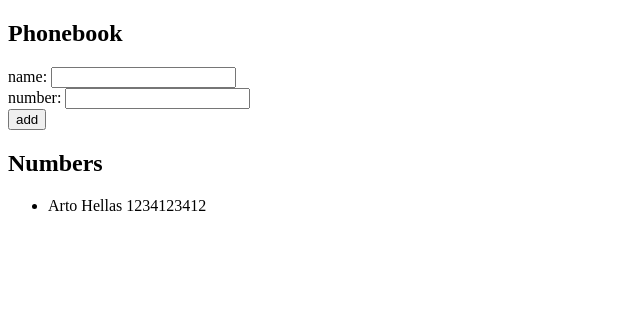
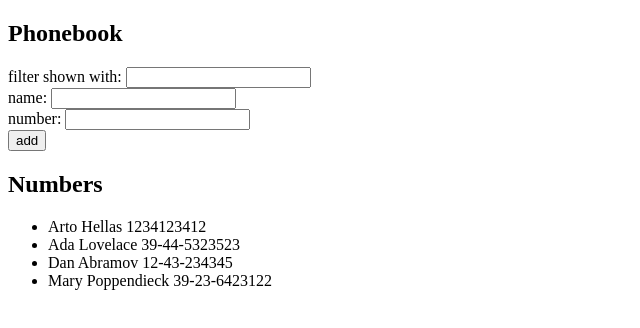
Before and after one commit to Hybanth/Fullstack-open, a React (Vite) app in the folder part2/phonebook/: page / in a window 1280 px wide. Shown: the top 328 px of the page, without its empty margins (0-640 px from the left). Built offline with nearby package versions, Linux system fonts and the light colour scheme.

Commit message:
step 4 filter completed

```diff
--- a/part2/phonebook/src/App.jsx
+++ b/part2/phonebook/src/App.jsx
@@ -2,18 +2,24 @@ import { useState } from 'react'
 
 const App = () => {
   const [persons, setPersons] = useState([
-    { name: 'Arto Hellas',number:'1234123412' }
+    { name: 'Arto Hellas',number:'1234123412',id: 1 },
+    { name: 'Ada Lovelace', number: '39-44-5323523', id: 2 },
+    { name: 'Dan Abramov', number: '12-43-234345', id: 3 },
+    { name: 'Mary Poppendieck', number: '39-23-6423122', id: 4 }
   ])
   const [newName, setNewName] = useState('')
+  const[newNumber, setNewNumber] =useState('')
+  const[search, setSearch] =useState('')
 
   const nameChange = (event) =>{
-   setNewName(event.target.value)
-  }
+    setNewName(event.target.value)
+   }
   const numberChange = event =>{
-    setNewNumber(event.target.value);
-  };
-
-  const[newNumber, setNewNumber] =useState('')
+     setNewNumber(event.target.value);
+   };
+   const handleSearchChange = event =>{
+     setSearch(event.target.value);
+   };
 
   const formHandling = (event) => {
     event.preventDefault();
@@ -28,10 +34,17 @@ const App = () => {
     setNewNumber('');
   }
 
+  const personsToShow = persons.filter(person =>
+    person.name.toLowerCase().includes(search.toLowerCase())
+  );
+
 
   return (
     <div>
       <h2>Phonebook</h2>
+      <div>
+        filter shown with: <input value={search} onChange={handleSearchChange} />
+      </div>
       <form onSubmit={formHandling}>
         <div>
           name: <input value={newName} onChange={nameChange} />
@@ -43,7 +56,7 @@ const App = () => {
       </form>
       <h2>Numbers</h2>
       <ul>
-        {persons.map(person => <li key={person.name}>{person.name} {person.number}</li>)}
+        {personsToShow.map(person => <li key={person.id}>{person.name} {person.number}</li>)}
       </ul>
 
     </div>
```
